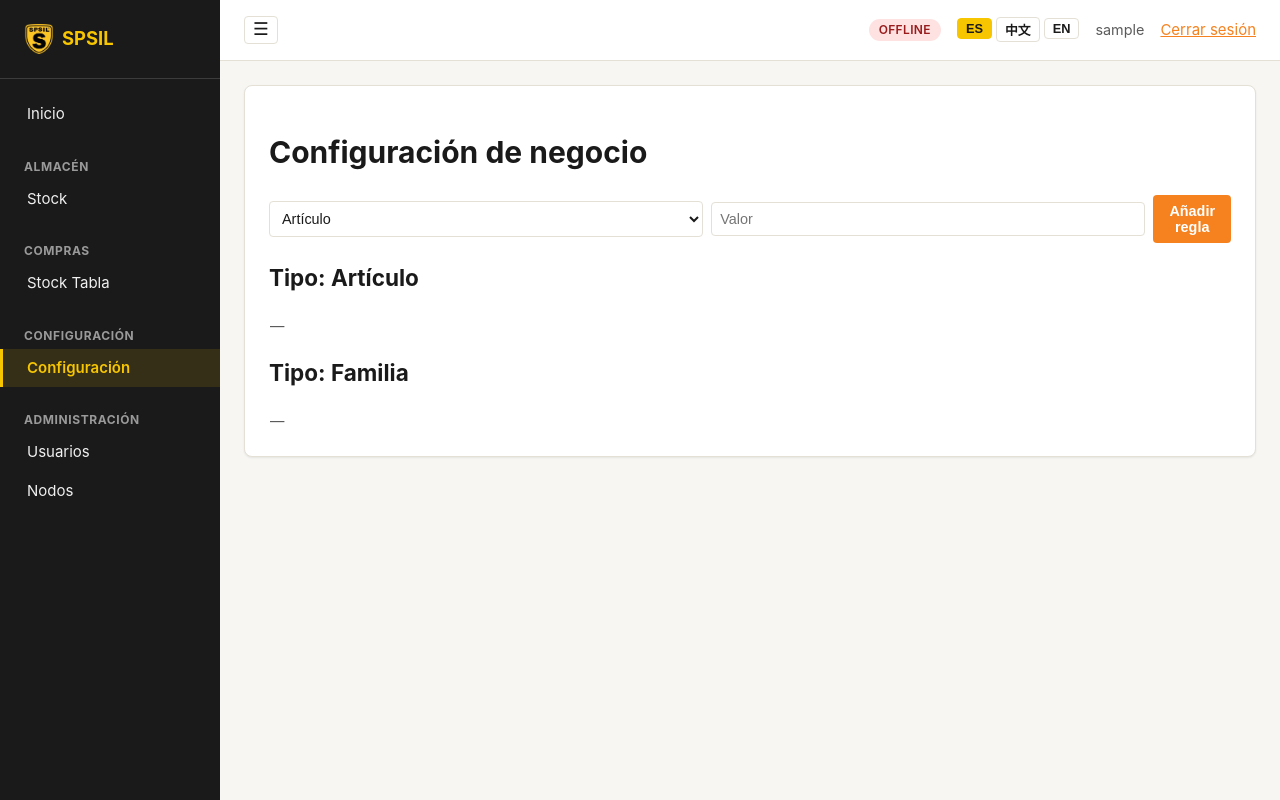
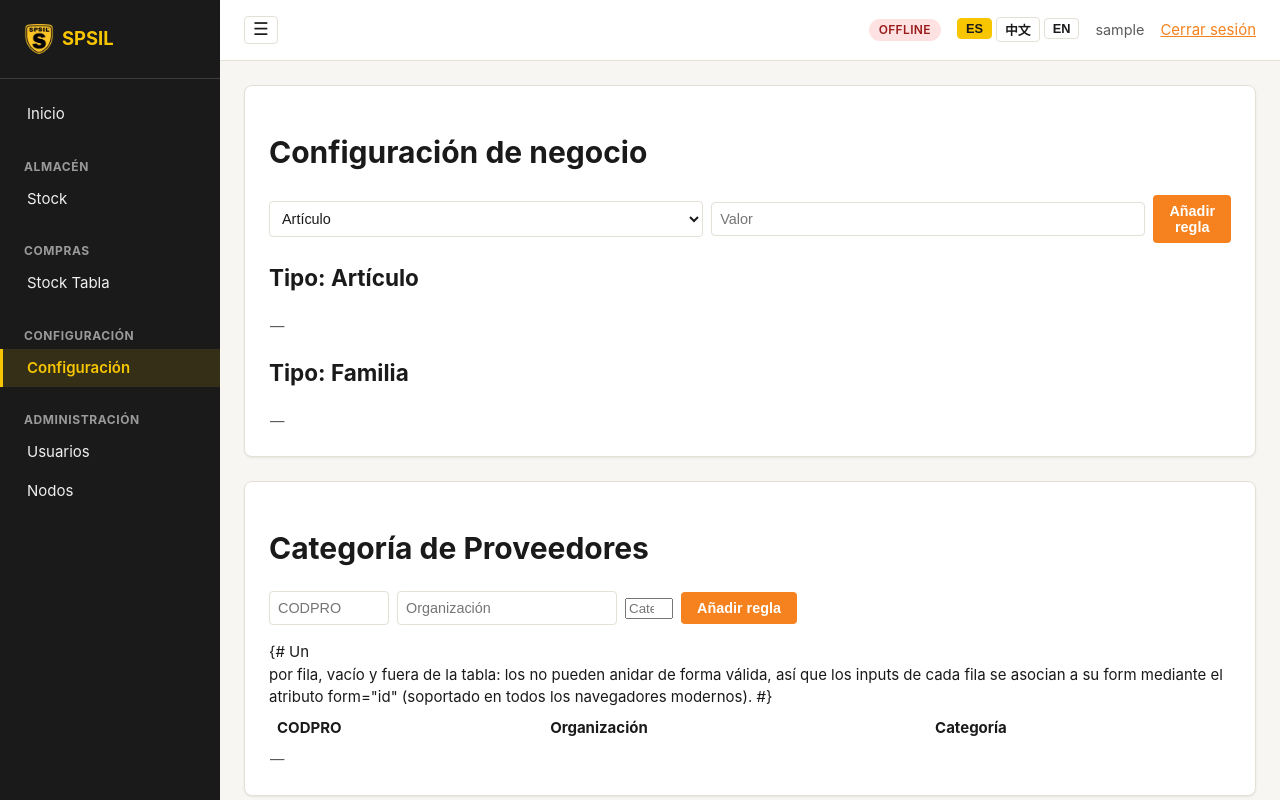
Before and after one commit to larceing/APP_DATA_SPSIL, a Django app: page /gateway/config/ in a window 1280 px wide. Run offline with Django 4.2, Linux system fonts and the light colour scheme; the visitor is signed in with stand-in values (Sample User, id 1); data comes from the database, SQL or seed files in the repository; data that the repository does not hold is empty.

Commit message:
Gestionar Categoría de Proveedores desde el portal, no desde Google/admin
Añade una sección propia en /gateway/config/ para SupplierCategory:
añadir, editar in-place y borrar (soft-delete, activo=False), igual que
ya existía para ExclusionRule. La hoja de Google sigue sirviendo solo
para la carga inicial (import_supplier_categories); a partir de ahí se
edita aquí.

Cada fila usa inputs con form="sc-save-<id>" en vez de anidar <form>
dentro de <td> (inválido en HTML — un <form> no puede contener <td>
directamente).

```diff
--- a/gateway/templates/gateway/config.html
+++ b/gateway/templates/gateway/config.html
@@ -55,4 +55,58 @@
         </tbody>
     </table>
 </div>
+
+<div class="card" style="margin-top: var(--spacing-lg);">
+    <h1>{% ui "gateway.config.supplier_title" %}</h1>
+
+    <form method="post" action="{% url 'gateway:config_save_supplier_category' %}" style="display:flex; gap: var(--spacing-sm); align-items:center; margin: var(--spacing-md) 0; flex-wrap: wrap;">
+        {% csrf_token %}
+        <input type="text" name="codpro" placeholder="{% ui 'gateway.config.supplier_codpro' %}" style="max-width: 120px;" required>
+        <input type="text" name="organizacion" placeholder="{% ui 'gateway.config.supplier_organizacion' %}" style="max-width: 220px;">
+        <input type="number" name="categoria" placeholder="{% ui 'gateway.config.supplier_categoria' %}" min="1" max="4" style="max-width: 100px;" required>
+        <button type="submit" class="button">{% ui "gateway.config.add_button" %}</button>
+    </form>
+
+    {# Un <form> por fila, vacío y fuera de la tabla: los <td> no pueden
+       anidar <form> de forma válida, así que los inputs de cada fila se
+       asocian a su form mediante el atributo form="id" (soportado en
+       todos los navegadores modernos). #}
+    {% for sc in supplier_categories %}
+    <form id="sc-save-{{ sc.id }}" method="post" action="{% url 'gateway:config_save_supplier_category' %}">{% csrf_token %}</form>
+    <form id="sc-delete-{{ sc.id }}" method="post" action="{% url 'gateway:config_delete_supplier_category' sc.id %}">{% csrf_token %}</form>
+    {% endfor %}
+
+    <table style="width:100%; border-collapse: collapse;">
+        <thead>
+            <tr>
+                <th style="text-align:left; padding: var(--spacing-sm);">{% ui "gateway.config.supplier_codpro" %}</th>
+                <th style="text-align:left; padding: var(--spacing-sm);">{% ui "gateway.config.supplier_organizacion" %}</th>
+                <th style="text-align:left; padding: var(--spacing-sm);">{% ui "gateway.config.supplier_categoria" %}</th>
+                <th></th>
+            </tr>
+        </thead>
+        <tbody>
+        {% for sc in supplier_categories %}
+            <tr>
+                <td style="padding: var(--spacing-sm); border-bottom: 1px solid var(--color-border);">
+                    <input form="sc-save-{{ sc.id }}" type="hidden" name="id" value="{{ sc.id }}">
+                    <input form="sc-save-{{ sc.id }}" type="text" name="codpro" value="{{ sc.codpro }}" style="max-width: 120px;">
+                </td>
+                <td style="padding: var(--spacing-sm); border-bottom: 1px solid var(--color-border);">
+                    <input form="sc-save-{{ sc.id }}" type="text" name="organizacion" value="{{ sc.organizacion }}" style="max-width: 220px;">
+                </td>
+                <td style="padding: var(--spacing-sm); border-bottom: 1px solid var(--color-border);">
+                    <input form="sc-save-{{ sc.id }}" type="number" name="categoria" value="{{ sc.categoria }}" min="1" max="4" style="max-width: 100px;">
+                </td>
+                <td style="padding: var(--spacing-sm); border-bottom: 1px solid var(--color-border); text-align:right; white-space:nowrap;">
+                    <button form="sc-save-{{ sc.id }}" type="submit" class="button">{% ui "gateway.config.save_button" %}</button>
+                    <button form="sc-delete-{{ sc.id }}" type="submit" class="button" style="background: var(--color-danger);">{% ui "gateway.config.delete_button" %}</button>
+                </td>
+            </tr>
+        {% empty %}
+            <tr><td class="text-muted">—</td></tr>
+        {% endfor %}
+        </tbody>
+    </table>
+</div>
 {% endblock %}
--- a/gateway/urls.py
+++ b/gateway/urls.py
@@ -15,4 +15,10 @@ urlpatterns = [
     path('config/', views.config_view, name='config'),
     path('config/add/', views.config_add_rule, name='config_add_rule'),
     path('config/<int:rule_id>/delete/', views.config_delete_rule, name='config_delete_rule'),
+    path('config/supplier-categories/save/', views.config_save_supplier_category, name='config_save_supplier_category'),
+    path(
+        'config/supplier-categories/<int:supplier_id>/delete/',
+        views.config_delete_supplier_category,
+        name='config_delete_supplier_category',
+    ),
 ]
--- a/gateway/views.py
+++ b/gateway/views.py
@@ -169,6 +169,7 @@ def config_view(request):
     return render(request, 'gateway/config.html', {
         'articulos': rules.filter(tipo=ExclusionRule.Tipo.ARTICULO),
         'familias': rules.filter(tipo=ExclusionRule.Tipo.FAMILIA),
+        'supplier_categories': SupplierCategory.objects.filter(activo=True),
     })
 
 
@@ -189,3 +190,32 @@ def config_add_rule(request):
 def config_delete_rule(request, rule_id):
     ExclusionRule.objects.filter(pk=rule_id).update(activo=False)
     return redirect('gateway:config')
+
+
+@staff_required
+@require_POST
+def config_save_supplier_category(request):
+    supplier_id = request.POST.get('id')
+    codpro = (request.POST.get('codpro') or '').strip()
+    organizacion = (request.POST.get('organizacion') or '').strip()
+    categoria_raw = (request.POST.get('categoria') or '').strip()
+
+    if codpro and categoria_raw.isdigit():
+        categoria = int(categoria_raw)
+        if supplier_id:
+            SupplierCategory.objects.filter(pk=supplier_id).update(
+                codpro=codpro, organizacion=organizacion, categoria=categoria,
+            )
+        else:
+            SupplierCategory.objects.update_or_create(
+                codpro=codpro,
+                defaults={'organizacion': organizacion, 'categoria': categoria, 'activo': True},
+            )
+    return redirect('gateway:config')
+
+
+@staff_required
+@require_POST
+def config_delete_supplier_category(request, supplier_id):
+    SupplierCategory.objects.filter(pk=supplier_id).update(activo=False)
+    return redirect('gateway:config')
```
Also changed, not shown: README.md, core/migrations/0009_seed_supplier_category_config_strings.py (added).
